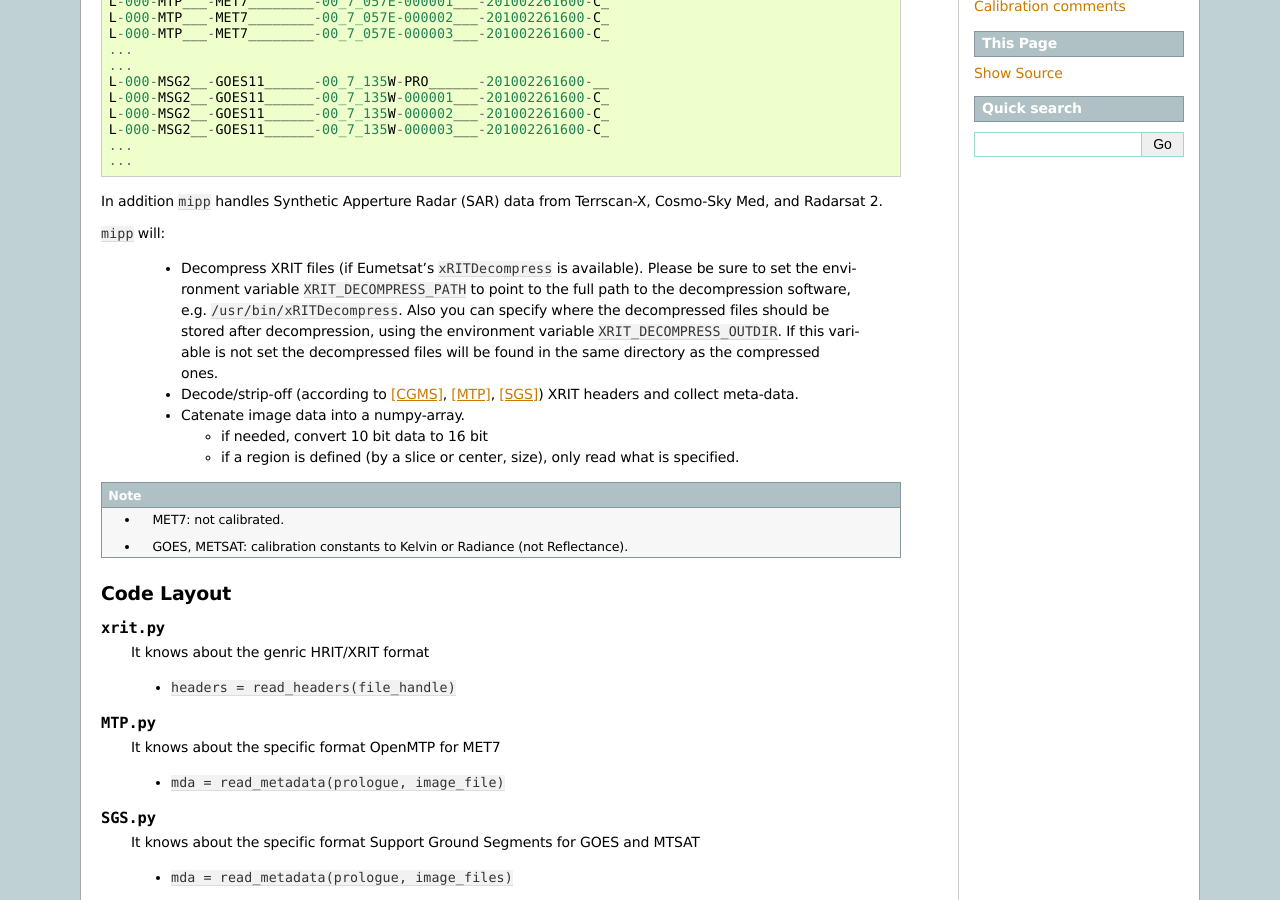
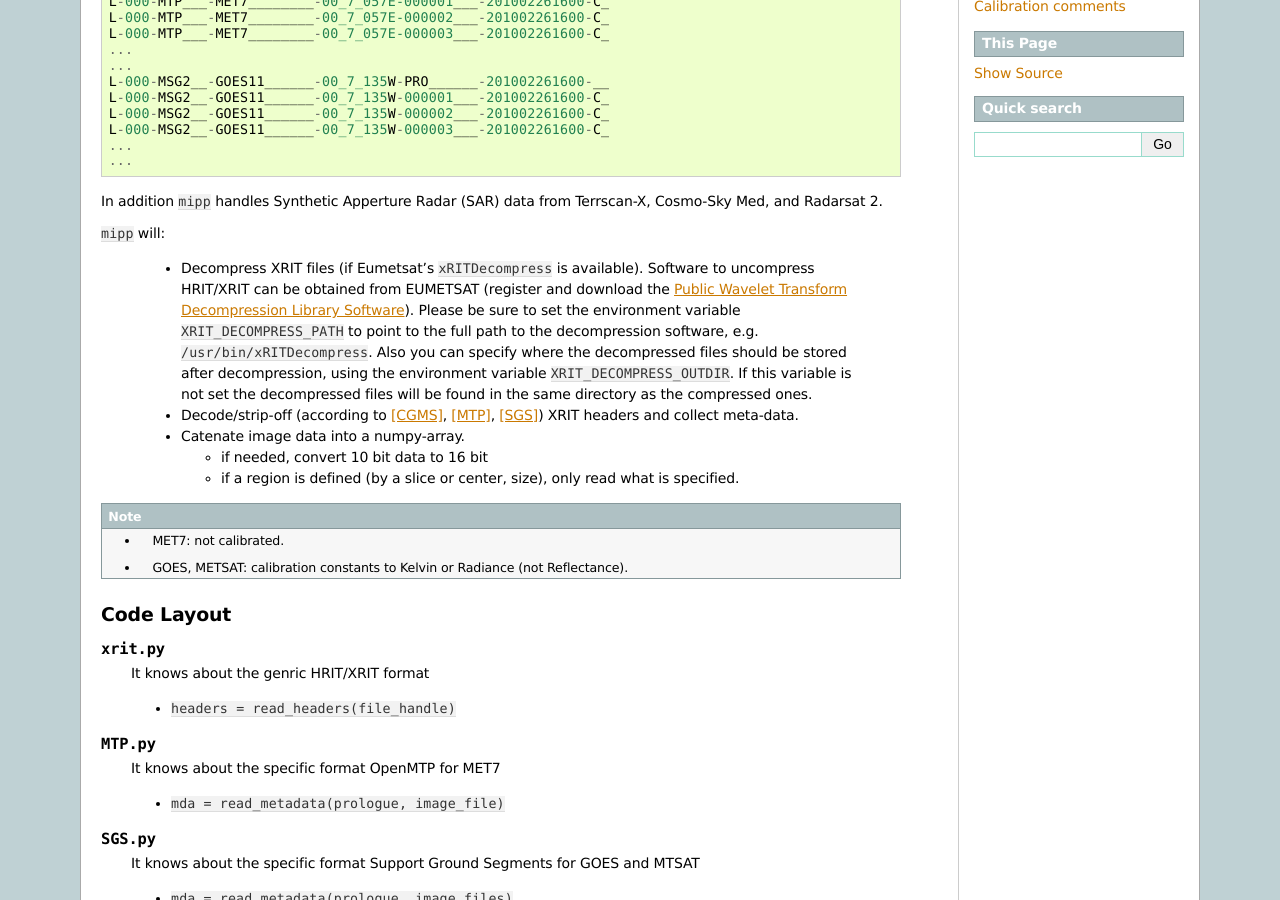
Before and after one commit to pytroll/mipp, a Sphinx documentation site: the page built from doc/source/introduction.rst, in a window 1280 px wide and 900 px high, scrolled down 321 px. Built offline with Sphinx 7.4.7, drawn with Linux system fonts in a browser that asks for light colours.

Commit message:
Added a link to the EUMETSAT decompression SW

```diff
--- a/doc/source/introduction.rst
+++ b/doc/source/introduction.rst
@@ -34,13 +34,16 @@ Terrscan-X, Cosmo-Sky Med, and Radarsat 2.
 ``mipp`` will:
 
   * Decompress XRIT files (if Eumetsat's ``xRITDecompress`` is
-    available). Please be sure to set the environment variable
+    available). Software to uncompress HRIT/XRIT can be obtained from EUMETSAT
+    (register and download the `Public Wavelet Transform Decompression Library
+    Software`_). Please be sure to set the environment variable
     ``XRIT_DECOMPRESS_PATH`` to point to the full path to the decompression
     software, e.g. ``/usr/bin/xRITDecompress``. Also you can specify where the
     decompressed files should be stored after decompression, using the
     environment variable ``XRIT_DECOMPRESS_OUTDIR``. If this variable is not
     set the decompressed files will be found in the same directory as the
     compressed ones.
+
 
   * Decode/strip-off (according to [CGMS]_, [MTP]_, [SGS]_) XRIT headers and collect meta-data.
 
@@ -215,3 +218,4 @@ MTSAT and COMS.
     EUM/MSG/SPE/057; Issue 6; 21 June 2006
  .. [MTP] "The Meteosat Archive; Format Guide No. 1; Basic Imagery: OpenMTP Format"; EUM FG 1; Rev 2.1; April 2000
  .. [SGS] "MSG Ground Segment LRIT/HRIT Mission Specific Implementation"; EUM/MSG/SPE/057; Issue 6; 21 June 2006
+.. _Public Wavelet Transform Decompression Library Software: http://www.eumetsat.int/website/home/Data/DataDelivery/SupportSoftwareandTools/index.html
```
